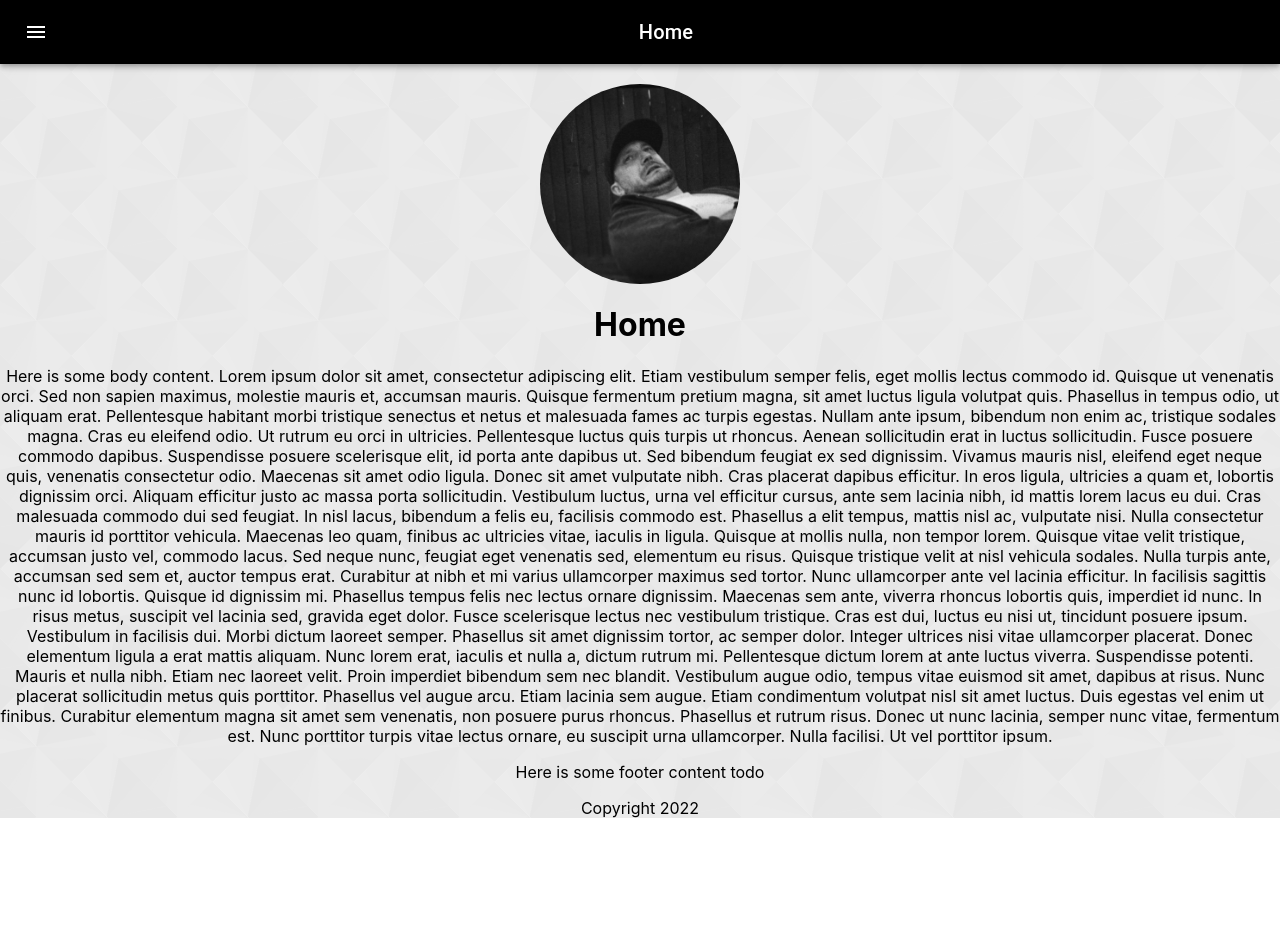
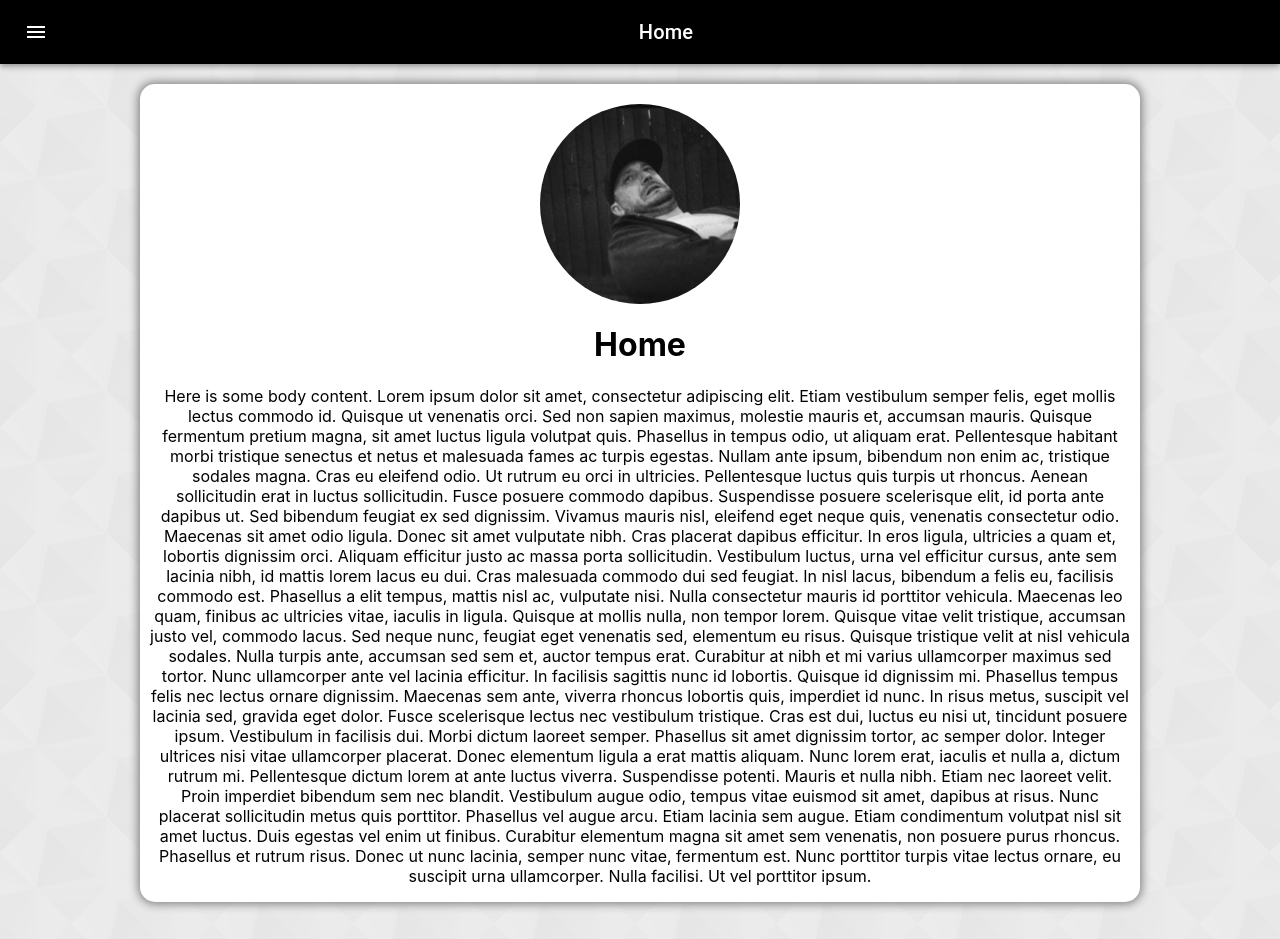
Before and after one commit to Keatsmachine/keatsmachine.github.io, a React (Create React App) app in the folder keatsmachine-github-pages/: page / in a window 1280 px wide. Shown: the top 939 px of the page. Before the commit the page ends 834 px from the top, so only its background shows below. Built offline with nearby package versions, Linux system fonts and the light colour scheme.

Commit message:
Fiddle with the styling

```diff
--- a/keatsmachine-github-pages/src/components/Body.jsx
+++ b/keatsmachine-github-pages/src/components/Body.jsx
@@ -3,7 +3,9 @@ import '../styles/App.css';
 
 function Body() {
   return (
-    <div>
+    <div style={{
+      margin: "10px"
+    }}>
         <p>Here is some body content.
 
           Lorem ipsum dolor sit amet, consectetur adipiscing elit. Etiam vestibulum semper felis, eget mollis lectus commodo id. Quisque ut venenatis orci. Sed non sapien maximus, molestie mauris et, accumsan mauris. Quisque fermentum pretium magna, sit amet luctus ligula volutpat quis. Phasellus in tempus odio, ut aliquam erat. Pellentesque habitant morbi tristique senectus et netus et malesuada fames ac turpis egestas. Nullam ante ipsum, bibendum non enim ac, tristique sodales magna. Cras eu eleifend odio. Ut rutrum eu orci in ultricies. Pellentesque luctus quis turpis ut rhoncus. Aenean sollicitudin erat in luctus sollicitudin. Fusce posuere commodo dapibus. Suspendisse posuere scelerisque elit, id porta ante dapibus ut. Sed bibendum feugiat ex sed dignissim. Vivamus mauris nisl, eleifend eget neque quis, venenatis consectetur odio.
--- /dev/null
+++ b/keatsmachine-github-pages/src/components/PageContainer.jsx
@@ -0,0 +1,28 @@
+import React from "react";
+
+function PageContainer (props) {
+    return (
+      <div
+        style={{
+          margin: "auto",
+          padding: "20px",
+        }}
+      >
+        <div
+          style={{
+            width: "100%",
+            maxWidth: "1000px",
+            margin: "auto",
+            backgroundColor: "white",
+            borderRadius: "15px",
+            overflow: "hidden",
+            boxShadow: "0px 0px 10px 2px grey"
+          }}
+        >
+          {props.children}
+        </div>
+      </div>
+    );
+}
+
+export default PageContainer;
--- a/keatsmachine-github-pages/src/components/app.jsx
+++ b/keatsmachine-github-pages/src/components/app.jsx
@@ -20,7 +20,7 @@ function App() {
     <div
       className="App"
       style={{
-        backgroundImage: `url(${background})`,
+        backgroundImage: `url(${background})`
       }}
     >
       <Navigation
@@ -31,7 +31,10 @@ function App() {
       {currentPage === "Home" ? <Home /> : null}
       {currentPage === "Travelers Paradox" ? <TravelersParadox /> : null}
       <Footer />
-      <p>Copyright {year}</p>
+      <p style={{
+        margin: "0px",
+        paddingBottom: "20px"
+      }}>Copyright {year}</p>
     </div>
   );
 }
--- a/keatsmachine-github-pages/src/pages/Home.jsx
+++ b/keatsmachine-github-pages/src/pages/Home.jsx
@@ -4,10 +4,11 @@ import portrait from "../styles/Portrait_Darren.jpeg";
 import Heading from "../components/Heading";
 import Body from "../components/Body";
 import Avatar from "@mui/material/Avatar";
+import PageContainer from "../components/PageContainer";
 
 function Home () {
     return (
-      <div>
+      <PageContainer>
         <Avatar
           alt="Unflattering self portrait of Darren"
           src={portrait}
@@ -15,7 +16,7 @@ function Home () {
         />
         <Heading title="Home" />
         <Body />
-      </div>
+      </PageContainer>
     );
 }
 
--- a/keatsmachine-github-pages/src/pages/TravelersParadox.jsx
+++ b/keatsmachine-github-pages/src/pages/TravelersParadox.jsx
@@ -3,14 +3,15 @@ import "../styles/App.css";
 import Heading from "../components/Heading";
 import Body from "../components/Body";
 import PlaceImage from "../components/PlaceImage";
+import PageContainer from "../components/PageContainer";
 
 function TravelersParadox() {
   return (
-    <div>
+    <PageContainer>
       <PlaceImage height={500} width={1000} />
       <Heading title="Travelers Paradox" />
       <Body />
-    </div>
+    </PageContainer>
   );
 }
 
```
